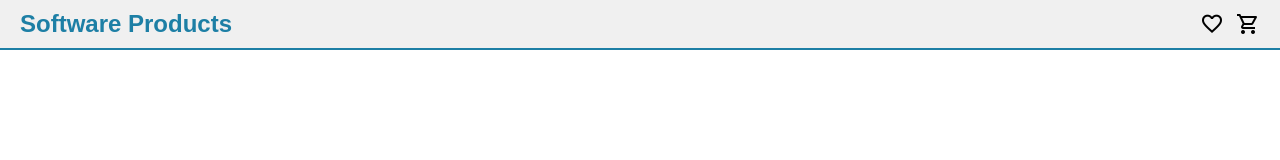
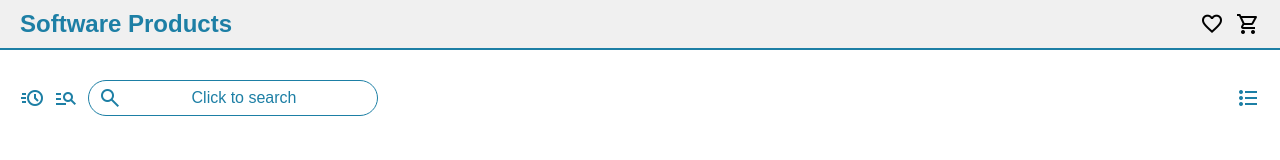
Before and after one commit to yaelhaim/Project-Management-2025, a website: page src/homePage.HTML in a window 1280 px wide. Drawn offline with nearby package versions, Linux system fonts and the light colour scheme.

Commit message:
Adding icons

```diff
--- a/src/homePage.HTML
+++ b/src/homePage.HTML
@@ -1,5 +1,6 @@
 <!DOCTYPE html>
 <html lang="en">
+
 <head>
     <meta charset="UTF-8" />
     <meta name="viewport" content="width=device-width, initial-scale=1.0" />
@@ -18,5 +19,31 @@
             <span class="material-symbols-outlined">shopping_cart</span>
         </div>
     </header>
+
+    <!-- שורת חיפוש ואייקונים מתחת לכותרת -->
+    <div class="search-container">
+        <!-- שורת חיפוש באמצע -->
+        <div class="search-box">
+            <!-- אייקון היסטורית מוצרים -->
+            <span class="material-symbols-outlined acute-icon">acute</span>
+
+            <!-- אייקון היסטורית חיפושים -->
+            <span class="material-symbols-outlined manage-search-icon">manage_search</span>
+
+            <!-- תיבת החיפוש -->
+            <div class="search-input-container">
+                <span class="material-symbols-outlined search-icon">search</span>
+                <input type="text" class="search-input" placeholder="Click to search" />
+            </div>
+        </div>
+
+        <!--אייקון רשימה-->
+        <span class="material-symbols-outlined format-list-icon">format_list_bulleted</span>
+    </div>
 </body>
+
+
+
+
+
 </html>
--- a/src/homePage_style.css
+++ b/src/homePage_style.css
@@ -1,12 +1,13 @@
-@import url("https://fonts.googleapis.com/css2?family=Material+Symbols+Outlined:opsz,wght,FILL,GRAD@20..48,100..700,0..1,-50..200&icon_names=favorite,shopping_cart");
-
+@import url("https://fonts.googleapis.com/css2?family=Material+Symbols+Outlined:opsz,wght,FILL,GRAD@20..48,100..700,0..1,-50..200");
 body {
     font-family: Arial, sans-serif;
     margin: 0;
     padding: 0;
     box-sizing: border-box;
 }
-/* עיצוב של הכותרת העליונה */
+
+
+/* עיצוב כותרת עליונה */
 
 header {
     display: flex;
@@ -16,6 +17,8 @@ header {
     background-color: #f0f0f0;
     border-bottom: 2px solid #1d7fa5;
 }
+
+
 /* עיצוב שם האתר */
 
 header .site-name {
@@ -23,19 +26,103 @@ header .site-name {
     font-size: 24px;
     font-weight: bold;
 }
+
+
 /* עיצוב האייקונים בכותרת */
 
 header .icons {
     display: flex;
     align-items: center;
 }
+
+
 /* מרווחים בין האייקונים */
 
-header .icons > * {
+header .icons>* {
     margin-left: 12px;
 }
+
+
 /* עיצוב האייקונים */
 
 .material-symbols-outlined {
     font-variation-settings: "FILL" 0, "wght" 400, "GRAD" 0, "opsz" 24;
 }
+
+
+/* עיצוב שורת החיפוש ואייקונים מתחת לכותרת */
+
+.search-container {
+    display: flex;
+    justify-content: space-between;
+    align-items: center;
+    padding: 20px;
+    margin-top: 10px;
+    /* מרווח קטן מתחת לכותרת */
+}
+
+
+/* עיצוב שורת החיפוש */
+
+.search-box {
+    display: flex;
+    align-items: center;
+    justify-content: center;
+}
+
+
+/* אייקון היסטוריית מוצרים */
+
+.acute-icon {
+    font-size: 24px;
+    color: #1d7fa5;
+    margin-right: 10px;
+}
+
+
+/* אייקון היסטוריית חיפושים */
+
+.manage-search-icon {
+    font-size: 24px;
+    color: #1d7fa5;
+    margin-right: 10px;
+}
+
+
+/* תיבת חיפוש */
+
+.search-input-container {
+    display: flex;
+    align-items: center;
+    position: relative;
+}
+
+.search-icon {
+    font-size: 24px;
+    color: #1d7fa5;
+    position: absolute;
+    left: 10px;
+}
+
+.search-input {
+    padding: 8px 8px 8px 30px;
+    font-size: 16px;
+    width: 250px;
+    border: 1px solid #1d7fa5;
+    border-radius: 20px;
+    outline: none;
+    color: #1d7fa5;
+    text-align: center;
+}
+
+.search-input::placeholder {
+    color: #1d7fa5;
+}
+
+
+/* עיצוב אייקון הרשימה בצד ימין של המסך */
+
+.format-list-icon {
+    font-size: 24px;
+    color: #1d7fa5;
+}
```
Lines whose indentation alone changed are shown as unchanged.
